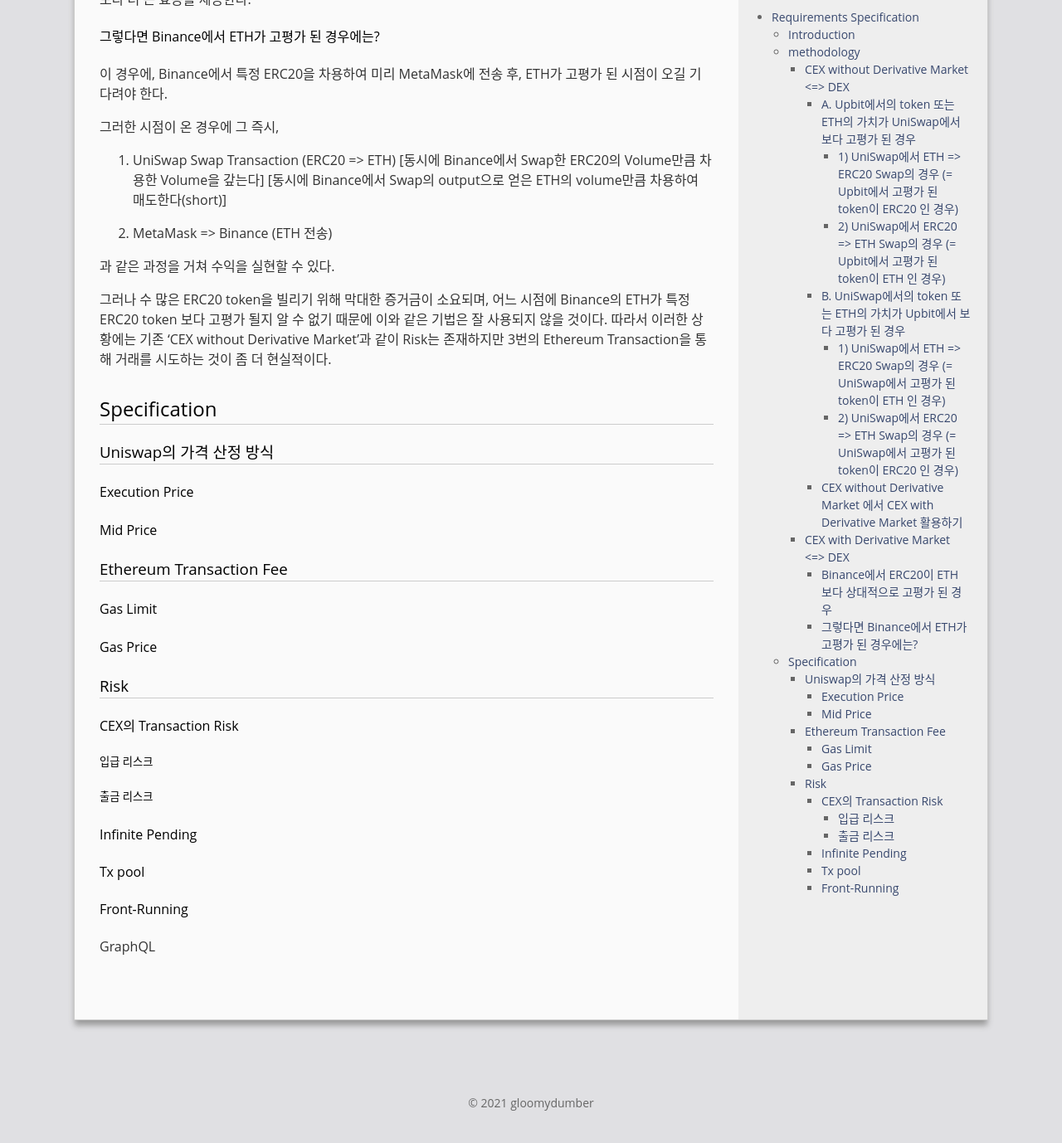
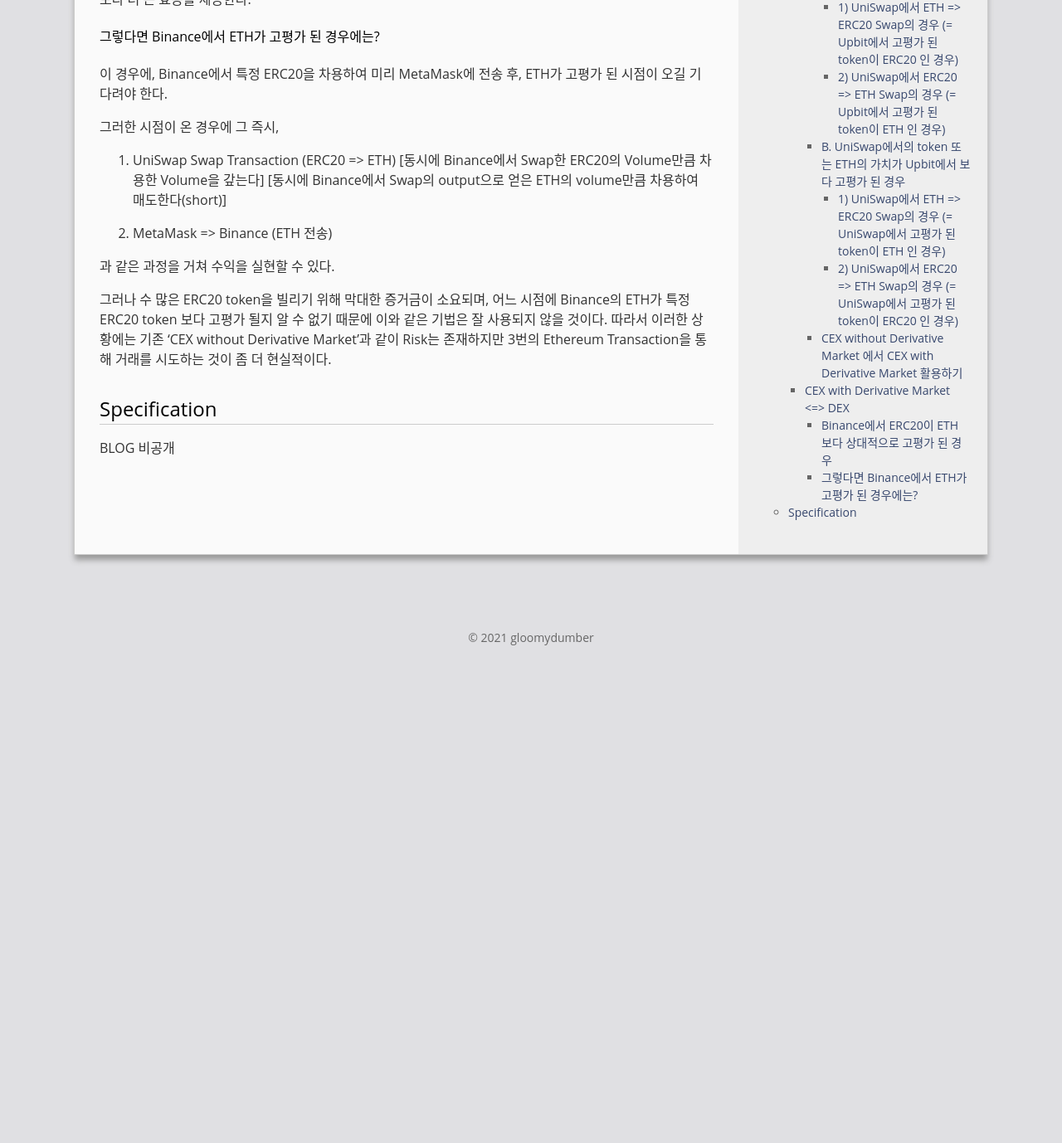
Before and after one commit to gloomydumber/copy, a Jekyll site: the page built from _posts/2021-04-28-dexArbiProj.md, in a window 1280 px wide and 1400 px high, scrolled down 7117 px. Shown: the top 1378 px of the window at 83% size. Built offline with Jekyll 4.4.1, drawn with Linux system fonts in a browser that asks for light colours; comment, search, counter and statistics services are not loaded; after the commit the page ends 7916 px from its top, so only the background shows below that.

Commit message:
postModded

```diff
--- a/_posts/2021-04-28-dexArbiProj.md
+++ b/_posts/2021-04-28-dexArbiProj.md
@@ -214,30 +214,4 @@ Transaction이 발생할 때마다, Ethereum Transaction Fee가 발생함은 물
 
 ## Specification
 
-### Uniswap의 가격 산정 방식
-
-#### Execution Price
-
-#### Mid Price
-
-### Ethereum Transaction Fee
-
-#### Gas Limit
-
-#### Gas Price
-
-### Risk
-
-#### CEX의 Transaction Risk
-
-##### 입급 리스크
-
-##### 출금 리스크
-
-#### Infinite Pending
-
-#### Tx pool
-
-#### Front-Running
-
-GraphQL
+BLOG 비공개
```
